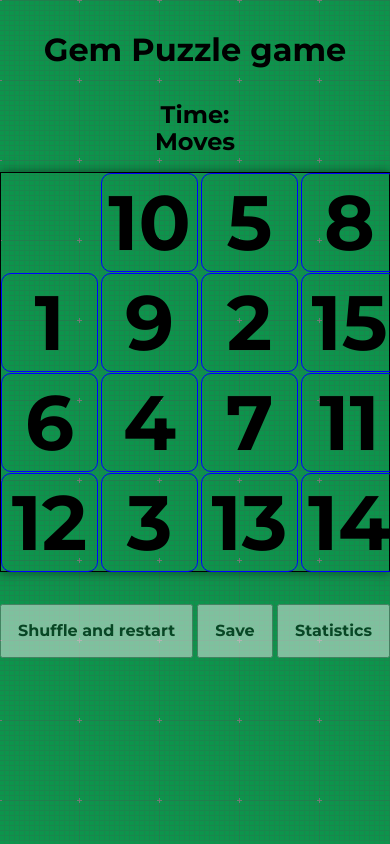
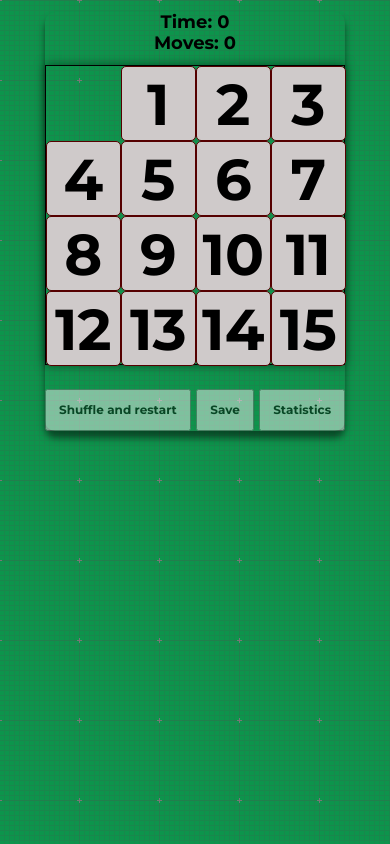
Before and after one commit to TauAdam/gem-puzzle, a website built with webpack: page gem-puzzle/src/index.html in a window 390 px wide. Both pictures are taken after a click on the button "Shuffle and restart". Built offline with nearby package versions, Linux system fonts and the light colour scheme.

Commit message:
feat: add new design

```diff
--- a/gem-puzzle/src/components/app.js
+++ b/gem-puzzle/src/components/app.js
@@ -1,76 +1,147 @@
 const field = document.querySelector('.field');
 const buttonRestart = document.querySelector('.btn');
-
+let mode = 'ready';
 const empty = {
 	value: 0,
 	top: 0,
 	left: 0,
 };
-const cellSize = 100;
-const cells = [empty];
-function createMatrix() {
-	const numbers = [...Array(15).keys()].sort(() => Math.random() - 0.5);
+const tileSize =
+	6.25 *
+	parseInt(window.getComputedStyle(document.querySelector('html')).fontSize);
+
+const tiles = [empty];
+function createMatrix(shuffledArr) {
+	const numbers = [...Array(15).keys()];
+	// const shuffledNumbers = shuffle(numbers);
 	for (let i = 1; i < 16; i++) {
-		const cell = document.createElement('div');
-		cell.className = 'cell';
+		const tile = document.createElement('div');
+		tile.className = 'tile';
 		const value = numbers[i - 1] + 1;
-		cell.innerHTML = value;
+		tile.innerHTML = value;
 		const left = i % 4;
 		const top = (i - left) / 4;
-		cell.style.left = `${left * cellSize}px`;
-		cell.style.top = `${top * cellSize}px`;
-		cells.push({
+		tile.style.left = `${left * tileSize}px`;
+		tile.style.top = `${top * tileSize}px`;
+		tiles.push({
 			value,
 			left,
 			top,
-			element: cell,
+			element: tile,
 		});
-
-		field.append(cell);
-
-		cell.addEventListener('click', event => {
-			move(i);
+		field.append(tile);
+	}
+}
+function clearMatrix() {
+	tiles.length = 0;
+	field.innerHTML = '';
+}
+function soundAccompaniment() {}
+function handleClick() {
+	for (let i = 1; i < 16; i++) {
+		const tile = tiles[i].element;
+		tile.addEventListener('click', event => {
+			mode = 'run';
+			swap(i);
 		});
 	}
 }
-
+function swap(i) {
+	const tile = tiles[i];
+	// console.log(isValidforSwap(i));
+	if (!isValidforSwap(i)) {
+		return;
+	}
+	tile.element.style.left = `${empty.left * tileSize}px`;
+	tile.element.style.top = `${empty.top * tileSize}px`;
+	const emptyTop = empty.top;
+	const emptyLeft = empty.left;
+	empty.left = tile.left;
+	empty.top = tile.top;
+	tile.left = emptyLeft;
+	tile.top = emptyTop;
+	if (isSolved()) {
+		wonMessage();
+	}
+}
+//Helpers
 function isValidforSwap(i) {
-	const cell = cells[i];
-	const leftDiff = Math.abs(empty.left - cell.left);
-	const topDiff = Math.abs(empty.top - cell.top);
+	const tile = tiles[i];
+	const leftDiff = Math.abs(empty.left - tile.left);
+	const topDiff = Math.abs(empty.top - tile.top);
 	if (leftDiff + topDiff > 1) {
 		return false;
 	} else {
 		return true;
 	}
 }
-function move(i) {
-	const cell = cells[i];
-	// console.log(isValidforSwap(i));
-	if (!isValidforSwap(i)) {
-		return;
-	}
-	cell.element.style.left = `${empty.left * cellSize}px`;
-	cell.element.style.top = `${empty.top * cellSize}px`;
-	const emptyTop = empty.top;
-	const emptyLeft = empty.left;
-	empty.left = cell.left;
-	empty.top = cell.top;
-	cell.left = emptyLeft;
-	cell.top = emptyTop;
-	finish();
+
+function isSolved() {
+	mode = 'won';
+	return tiles.every(tile => tile.value === tile.top * 4 + tile.left);
 }
-function finish() {
-	const isSolved = cells.every(cell => cell.value === cell.top * 4 + cell.left);
-	if (isSolved) {
+const message = document.querySelector('.message');
+function wonMessage() {
+	setTimeout(() => {
+		field.classList.add('active');
+		message.innerHTML =
+			'You win! <br> Hooray! You solved the puzzle in ##:## and N moves!';
 		alert('Hooray! You solved the puzzle in ##:## and N moves!');
-	}
+		setTimeout(() => {
+			message.innerHTML = '';
+			field.classList.remove('active');
+		}, 4000);
+	}, 100);
 }
 function shuffle(arr) {
-	arr.sort(() => Math.random() - 0.5);
+	return arr.concat().sort(() => Math.random() - 0.5);
 }
-buttonRestart.addEventListener('click', () => {});
+function randomSwap() {
+	const validPos = findValidPos();
+	const swapPos = validPos[Math.floor(Math.random() * validPos.length)];
+	console.log(swapPos);
+}
+function findValidPos() {
+	const valid = [];
+	for (let i = 1; i < 16; i++) {
+		const tile = tiles[i];
+		if (isValidforSwap(i)) {
+			valid.push(tile);
+		}
+	}
+	return valid;
+}
+buttonRestart.addEventListener('click', () => {
+	randomSwap();
+	// const shuffledNumbers = shuffle([...Array(15).keys()]);
+	// clearMatrix();
+	// createMatrix(shuffledNumbers);
+	// handleClick();
+});
+
+// function stopwatch() {
+// 	var start = new Date.now(),
+// 		stop = Date.now(),
+// 		diff = stop - start;
+// 	let seconds = 0;
+// 	return diff;
+// }
+function render() {
+	const stats = document.querySelector('.stats');
+	const stopwatch = document.createElement('div');
+	stopwatch.innerHTML = `Time: ${0}`;
+
+	const moves = document.createElement('div');
+	let steps = 0;
+	moves.innerHTML = `Moves: ${steps}`;
+
+	stats.append(stopwatch, moves);
+
+	const shuffledNumbers = shuffle([...Array(15).keys()]);
+	createMatrix(shuffledNumbers);
+	handleClick();
+}
 function main() {
-	createMatrix();
+	render();
 }
 main();
--- a/gem-puzzle/src/index.html
+++ b/gem-puzzle/src/index.html
@@ -8,17 +8,15 @@
 	</head>
 	<body>
 		<div class="wrapper">
-			<h1>Gem Puzzle game</h1>
 			<div class="stats">
-				<time class="time">Time: <span id="time"></span></time>
-				<div class="moves">Moves <span id="moves"></span></div>
 			</div>
 			<div class="field"></div>
-			<div class="control">
+			<div class="footer">
 				<button class="btn">Shuffle and restart</button>
 				<button class="btn">Save</button>
 				<button class="btn">Statistics</button>
 			</div>
 		</div>
+		<h1 class="message"></h1>
 	</body>
 </html>
--- a/gem-puzzle/src/style/_style.scss
+++ b/gem-puzzle/src/style/_style.scss
@@ -8,39 +8,46 @@ body {
 	font-family: Montserrat;
 }
 .wrapper {
-	max-width: 400px;
+	max-width: 25rem;
 	margin: 0 auto;
 	text-align: center;
 	user-select: none;
+	box-shadow: 0 7px 7px rgb(0 0 0 / 50%);
+	border-radius: 10px;
 }
 h1 {
 	margin: 1em;
 }
-.stats{
+.stats {
 	font-size: 1.5rem;
 	margin: 1rem;
 }
 .field {
 	width: 100%;
-	height: 400px;
+	height: 25rem;
 	border: 1px solid black;
 	box-shadow: 0 0 10px rgba(0, 0, 0, 0.5);
 	position: relative;
 }
-.cell {
+.field.active {
+	// border: 0.5em dashed yellowgreen;
+}
+.tile {
 	position: absolute;
 	width: 25%;
 	height: 25%;
-	border: 1px solid blue;
-	border-radius: 10px;
-	font-size: 77px;
 	display: flex;
 	justify-content: center;
 	align-items: center;
+	border: 1px solid #550000;
+	border-radius: 5px;
+	background-color: #cfcaca;
+	font-size: 4.8rem;
+	outline: none;
 	cursor: pointer;
 	transition: all 0.2s ease-in;
 }
-.control{
+.footer {
 	display: flex;
 	justify-content: space-between;
 	margin-top: 2rem;
@@ -54,3 +61,25 @@ h1 {
 		opacity: 1;
 	}
 }
+.message{
+	text-align: center;
+	color: tomato;
+}
+@media screen and (max-width: 600px) {
+	body,
+	html {
+		font-size: 14px;
+	}
+}
+@media screen and (max-width: 400px) {
+	body,
+	html {
+		font-size: 12px;
+	}
+}
+@media screen and (max-width: 320px) {
+	body,
+	html {
+		font-size: 10px;
+	}
+}
```
